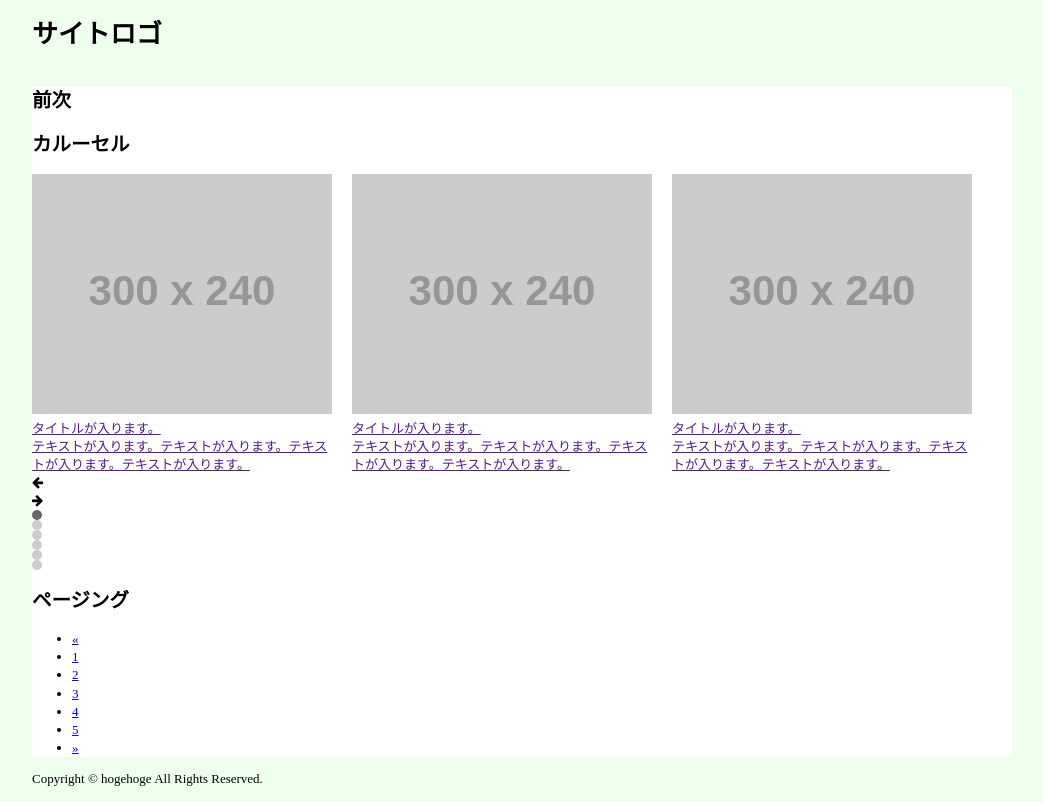
After one commit to flatsato/span, a PHP site: page /parts.html in a window 1280 px wide. The commit adds this page. Shown: the whole page, without its empty margins (118-1161 px from the left). Run offline with PHP 8.4, Linux system fonts and the light colour scheme; grey boxes labelled with a size stand in for pictures from a placeholder-image service; some libraries are stand-ins or nearby versions.

Commit message:
parts途中

```diff
--- /dev/null
+++ b/css/parts.css
@@ -0,0 +1,29 @@
+/* line 5, parts.scss */
+.c-carousel__list {
+  padding: 0;
+  margin: 0;
+  overflow: hidden;
+  list-style: none; }
+/* line 11, parts.scss */
+.c-carousel__item {
+  float: left;
+  width: 300px;
+  margin: 0 20px 0 0; }
+  /* line 15, parts.scss */
+  .c-carousel__item:last-child {
+    margin: 0; }
+/* line 20, parts.scss */
+.c-carousel__nav .list {
+  list-style: none;
+  padding: 0;
+  margin: 0; }
+/* line 26, parts.scss */
+.c-carousel__nav .item a {
+  background: #ccc;
+  border-radius: 50%;
+  display: block;
+  height: 10px;
+  width: 10px; }
+/* line 34, parts.scss */
+.c-carousel__nav .item.active a {
+  background: #666; }
--- /dev/null
+++ b/css/parts.scss
@@ -0,0 +1,44 @@
+@charset "utf-8";
+//前次
+//カルーセル
+.c-carousel {
+  &__list {
+    padding: 0;
+    margin: 0;
+    overflow: hidden;
+    list-style: none;
+  }
+  &__item {
+    float: left;
+    width: 300px;
+    margin: 0 20px 0 0;
+    &:last-child {
+      margin: 0;
+    }
+  }
+  &__nav {
+    .list {
+      list-style: none;
+      padding: 0;
+      margin: 0;
+    }
+    .item {
+      a {
+        background: #ccc;
+        border-radius: 50%;
+        display: block;
+        height: 10px;
+        width: 10px;
+      }
+      &.active {
+        a {
+          background: #666;
+        }
+      }
+    }
+  }
+}
+
+//ページング
+//リスト1
+//リスト2
--- /dev/null
+++ b/parts.html
@@ -0,0 +1,173 @@
+<!DOCTYPE html>
+<html lang="ja">
+
+<head>
+  <meta charset="UTF-8">
+  <title>★タイトル★</title>
+
+  <meta name="keywords" content="">
+  <meta name="description" content="">
+  <meta name="viewport" content="width=device-width; initial-scale=1.0;">
+
+  <!-- *** Favicon *** -->
+  <link rel="icon" type="image/png" sizes="192x192" href="/img/android-icon-192x192.png">
+  <!--★Androidアイコン-->
+  <link rel="apple-touch-icon" sizes="144x144" href="/img/apple-icon-144x144.png">
+  <!--★iphoneアイコン-->
+  <link rel="icon" type="image/png" sizes="32x32" href="/img/favicon-32x32.png">
+  <!--★faviconあると最高 http://www.favicon-generator.org/-->
+  <link rel="icon" type="image/png" sizes="96x96" href="/img/favicon-96x96.png">
+  <!--★faviconあると最高-->
+  <link rel="icon" type="image/png" sizes="16x16" href="/img/favicon-16x16.png">
+  <!--★faviconあると最高-->
+
+  <!-- *** Facebook *** -->
+  <meta property="og:type" content="website">
+  <meta property="og:site_name" content="">
+  <meta property="og:description" content="">
+  <meta property="og:image" content="http/images/ogp.jpg">
+  <!--★OGPを忘れずに-->
+  <meta property="og:url" content="">
+  <meta property="og:locale" content="ja_JP">
+
+  <!-- *** stylesheet *** -->
+  <link href="//maxcdn.bootstrapcdn.com/font-awesome/4.2.0/css/font-awesome.min.css" rel="stylesheet"><!--★ fonticon CDN -->
+  <link href="https://cdnjs.cloudflare.com/ajax/libs/normalize/3.0.3/normalize.min.css" rel="stylesheet">
+  <!--<link rel="stylesheet" href="https://cdnjs.cloudflare.com/ajax/libs/sanitize.css/2.0.0/sanitize.css"> ★PC・SPリセット CSS--->
+  <!--<link rel="stylesheet" href="http://yui.yahooapis.com/3.18.1/build/cssreset/cssreset-min.css"> ★リセットCSS-->
+  <link href="css/style.css" rel="stylesheet">
+  <link href="css/parts.css" rel="stylesheet">
+
+  <!-- ★ GoogleAnalytics -->
+
+  <style type="text/css">
+    .sans-serif {
+      font-family: "游ゴシック体", "Yu Gothic", YuGothic, sans-serif;
+      font-size: 24px;
+    }
+
+    .serif {
+      font-family: "游明朝体", "Yu Mincho", YuMincho, serif;
+      font-size: 24px;
+    }
+  </style>
+
+</head>
+
+<body>
+  <div id="page">
+
+    <header class="globalHeader">
+      <h1 class="globalHead__sitelogo">サイトロゴ</h1>
+      <!-- / #globalHeader -->
+    </header>
+
+    <div class="contents">
+
+      <h2>前次</h2>
+
+      <h2>カルーセル</h2>
+
+      <div class="c-carousel" id="js-carousel1">
+        <div class="c-carousel__wrap">
+          <ul class="c-carousel__list">
+            <li class="c-carousel__item">
+              <a href="">
+                <div class="c-carousel__thumb"><img alt="" src="http://placehold.it/300x240/cccccc/ffffff"></div>
+                <div class="c-carousel__title">タイトルが入ります。</div>
+                <div class="c-carousel__text">テキストが入ります。テキストが入ります。テキストが入ります。テキストが入ります。</div>
+              </a>
+            </li>
+            <li class="c-carousel__item">
+              <a href="">
+                <div class="c-carousel__thumb"><img alt="" src="http://placehold.it/300x240/cccccc/ffffff"></div>
+                <div class="c-carousel__title">タイトルが入ります。</div>
+                <div class="c-carousel__text">テキストが入ります。テキストが入ります。テキストが入ります。テキストが入ります。</div>
+              </a>
+            </li>
+            <li class="c-carousel__item">
+              <a href="">
+                <div class="c-carousel__thumb"><img alt="" src="http://placehold.it/300x240/cccccc/ffffff"></div>
+                <div class="c-carousel__title">タイトルが入ります。</div>
+                <div class="c-carousel__text">テキストが入ります。テキストが入ります。テキストが入ります。テキストが入ります。</div>
+              </a>
+            </li>
+          </ul>
+          <div class="c-carousel__prev"><i class="fa fa-arrow-left"></i></div>
+          <div class="c-carousel__next"><i class="fa fa-arrow-right"></i></div>
+
+        </div>
+        <div class="c-carousel__nav">
+          <ul class="list">
+            <li class="item active">
+              <a href=""></a>
+            </li>
+            <li class="item">
+              <a href=""></a>
+            </li>
+            <li class="item">
+              <a href=""></a>
+            </li>
+            <li class="item">
+              <a href=""></a>
+            </li>
+            <li class="item">
+              <a href=""></a>
+            </li>
+            <li class="item">
+              <a href=""></a>
+            </li>
+          </ul>
+        </div>
+      </div>
+
+      <h2>ページング</h2>
+
+      <nav class="c-paging">
+        <ul class="c-paging__list">
+          <li class="c-paging__prev">
+            <a href="#">
+              <span aria-hidden="true">&laquo;</span>
+            </a>
+          </li>
+          <li class="c-paging__item active"><a href="#">1</a></li>
+          <li class="c-paging__item"><a href="#">2</a></li>
+          <li class="c-paging__item"><a href="#">3</a></li>
+          <li class="c-paging__item"><a href="#">4</a></li>
+          <li class="c-paging__item"><a href="#">5</a></li>
+          <li class="c-paging__next">
+            <a href="#">
+              <span aria-hidden="true">&raquo;</span>
+            </a>
+          </li>
+        </ul>
+      </nav>
+
+      <!-- / .contents -->
+    </div>
+
+    <footer class="globalFooter">
+      <p class="copy">Copyright &copy; hogehoge All Rights Reserved.</p>
+      <!-- / .globalFooter -->
+    </footer>
+
+    <!-- / #page -->
+  </div>
+
+  <!-- *** javascript *** -->
+  <script src="http://code.jquery.com/jquery-2.1.4.min.js"></script>
+  <!--★IE 9〜 supported-->
+  <script src="http://code.jquery.com/jquery-1.11.3.min.js"></script>
+  <!--★IE8〜 supported-->
+  <script src="js/vendor/jquery.matchHeight-min.js"></script>
+  <script src="js/vendor/scrollsmoothly.js"></script>
+  <script src="js/script.js"></script>
+  <script src="js/common.js"></script>
+
+  <!--[if lt IE 9]>
+<script src="https://oss.maxcdn.com/html5shiv/3.7.2/html5shiv.min.js"></script>
+<script src="https://oss.maxcdn.com/respond/1.4.2/respond.min.js"></script>
+<![endif]-->
+</body>
+
+</html>
```
Also changed, not shown: css/style.css (+42 -2 lines).
